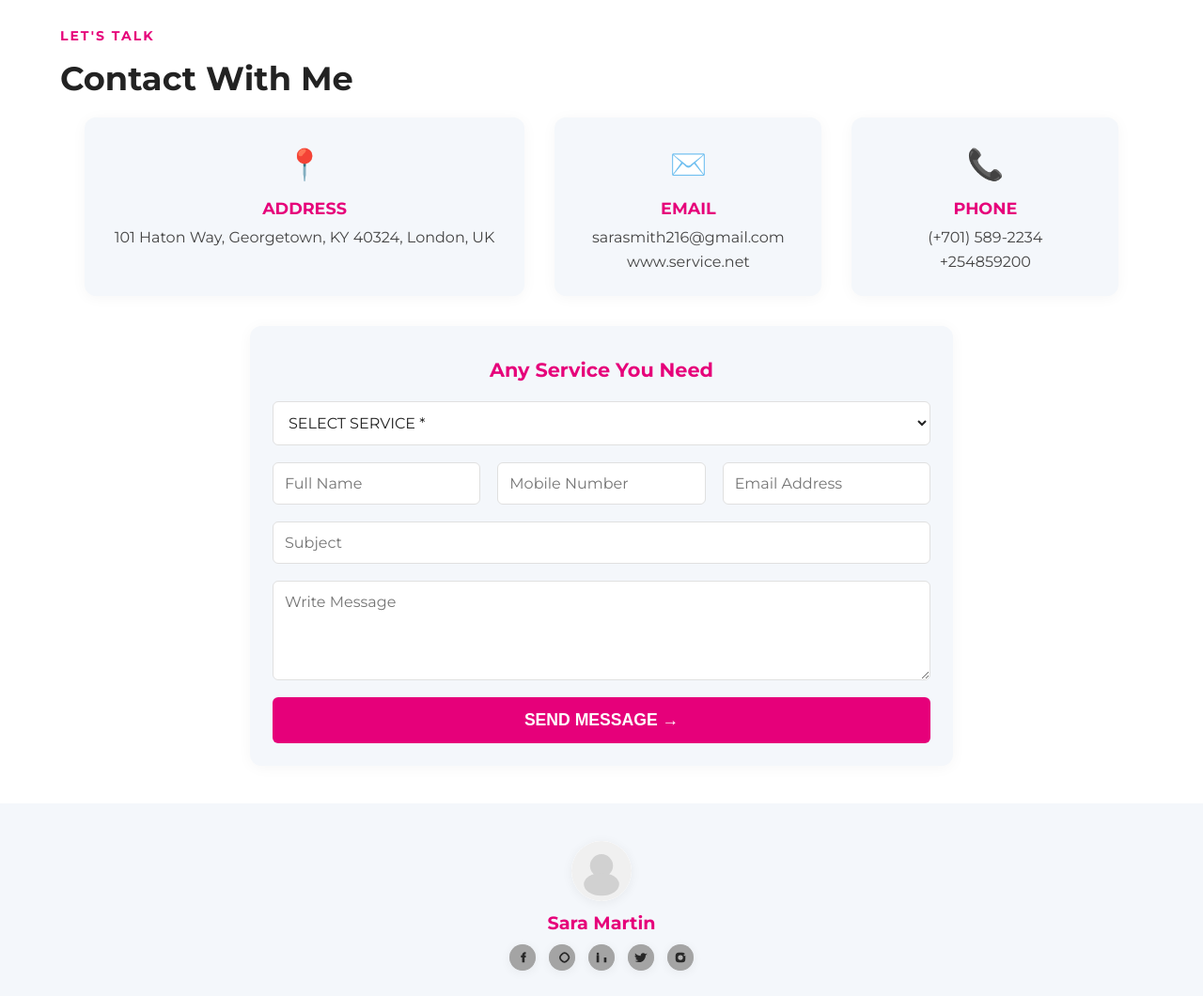
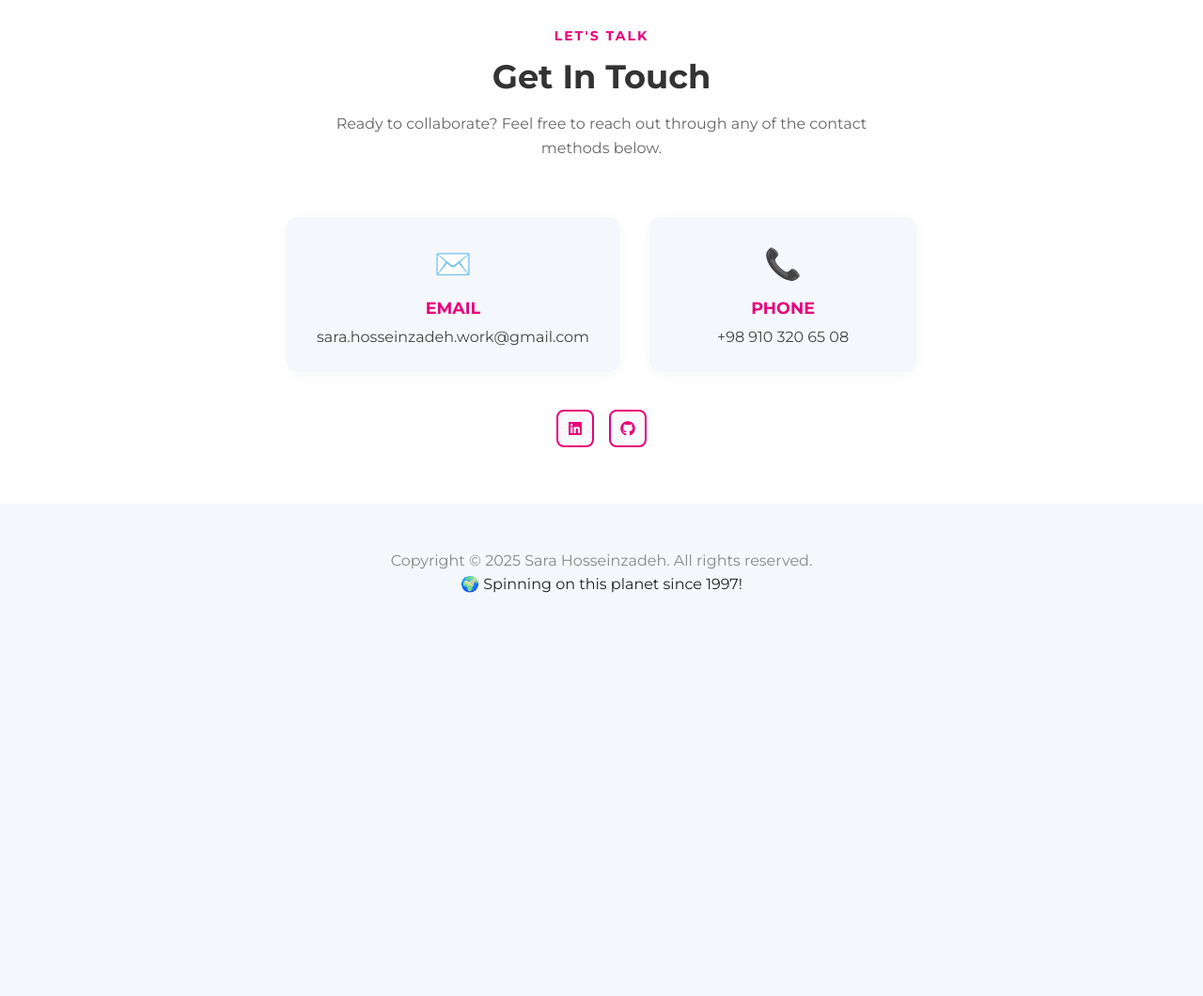
Before and after one commit to sara-hsz/sara-hsz.github.io, a plain HTML site: page index.html in a window 1280 px wide. Shown: the part 7540-8600 px from the top of the page at 94% size. After the commit the page ends 8191 px from the top, so only its background shows below. Drawn offline with Linux system fonts and the light colour scheme.

Commit message:
finilizing

```diff
--- a/css/style.css
+++ b/css/style.css
@@ -1132,6 +1132,39 @@ p {
   margin: 12px 0 18px 0;
   font-weight: 700;
 }
+
+.contact-header {
+  text-align: center;
+  margin-bottom: 60px;
+}
+
+.contact-header .section-label {
+  color: #e6007a;
+  font-size: 14px;
+  font-weight: 700;
+  letter-spacing: 2px;
+  text-transform: uppercase;
+  margin: 0;
+  display: block;
+  margin-bottom: 10px;
+}
+
+.contact-header h2 {
+  font-size: 2.2rem;
+  font-weight: 700;
+  color: #333;
+  margin-bottom: 16px;
+  line-height: 1.2;
+}
+
+.contact-header p {
+  font-size: 1rem;
+  color: #666;
+  max-width: 600px;
+  margin: 0 auto;
+  line-height: 1.6;
+}
+
 .contact-info-cards {
   display: flex;
   gap: 32px;
@@ -1164,6 +1197,47 @@ p {
 .contact-info-text {
   color: #444;
   font-size: 1rem;
+}
+
+.contact-info-text a {
+  color: #e6007a;
+  text-decoration: none;
+  transition: all 0.3s ease;
+}
+
+.contact-info-text a:hover {
+  color: #ff6b9d;
+  text-decoration: underline;
+}
+
+.social-links {
+  display: flex;
+  justify-content: center;
+  gap: 16px;
+  margin-top: 40px;
+  margin-bottom: 20px;
+}
+
+.social-link {
+  display: inline-flex;
+  align-items: center;
+  justify-content: center;
+  width: 36px;
+  height: 36px;
+  background: #f8f9fa;
+  border: 2px solid #e6007a;
+  border-radius: 8px;
+  color: #e6007a;
+  font-size: 16px;
+  text-decoration: none;
+  transition: all 0.3s ease;
+}
+
+.social-link:hover {
+  background: #e6007a;
+  color: white;
+  transform: translateY(-2px);
+  box-shadow: 0 4px 12px rgba(230, 0, 122, 0.3);
 }
 .contact-form-box {
   background: #f4f7fb;
--- a/index.html
+++ b/index.html
@@ -594,68 +594,43 @@
 
   <section class="contact" id="contact">
     <div class="container">
-      <span class="section-label">LET'S TALK</span>
-      <h2>Contact With Me</h2>
+      <div class="contact-header">
+        <span class="section-label">LET'S TALK</span>
+        <h2>Get In Touch</h2>
+        <p>Ready to collaborate? Feel free to reach out through any of the contact methods below.</p>
+      </div>
       <div class="contact-info-cards">
-        <div class="contact-info-card">
-          <div class="contact-info-icon">📍</div>
-          <div class="contact-info-title">ADDRESS</div>
-          <div class="contact-info-text">101 Haton Way, Georgetown, KY 40324, London, UK</div>
-        </div>
+
         <div class="contact-info-card">
           <div class="contact-info-icon">✉️</div>
           <div class="contact-info-title">EMAIL</div>
-          <div class="contact-info-text">sarasmith216@gmail.com<br>www.service.net</div>
+          <div class="contact-info-text">sara.hosseinzadeh.work@gmail.com</div>
         </div>
         <div class="contact-info-card">
           <div class="contact-info-icon">📞</div>
           <div class="contact-info-title">PHONE</div>
-          <div class="contact-info-text">(+701) 589-2234<br>+254859200</div>
+          <div class="contact-info-text">+98 910 320 65 08</div>
         </div>
       </div>
-      <div class="contact-form-box">
-        <h3>Any Service You Need</h3>
-        <form class="contact-form">
-          <div class="form-row">
-            <select name="service" required>
-              <option value="">SELECT SERVICE *</option>
-              <option value="design">Design</option>
-              <option value="development">Development</option>
-              <option value="branding">Branding</option>
-              <option value="consulting">Consulting</option>
-            </select>
-          </div>
-          <div class="form-row">
-            <input type="text" name="fullname" placeholder="Full Name" required>
-            <input type="text" name="mobile" placeholder="Mobile Number" required>
-            <input type="email" name="email" placeholder="Email Address" required>
-          </div>
-          <div class="form-row">
-            <input type="text" name="subject" placeholder="Subject" required>
-          </div>
-          <div class="form-row">
-            <textarea name="message" placeholder="Write Message" required></textarea>
-          </div>
-          <button type="submit" class="btn contact-send">SEND MESSAGE →</button>
-        </form>
+      <div class="social-links">
+        <a href="https://linkedin.com/in/sara-hosseinzadeh" target="_blank" class="social-link">
+          <i class="fab fa-linkedin"></i>
+        </a>
+        <a href="https://github.com/sara-hsz" target="_blank" class="social-link">
+          <i class="fab fa-github"></i>
+        </a>
       </div>
+
     </div>
   </section>
   <footer class="footer">
     <div class="container">
-      <div class="footer-profile">
-        <img src="images/placeholder-profile2.svg" alt="Sara Martin">
-        <div class="footer-name">Sara Martin</div>
-        <div class="footer-social-links">
-          <a href="#"><img src="images/fb.svg" alt="Facebook"></a>
-          <a href="#"><img src="images/wa.svg" alt="WhatsApp"></a>
-          <a href="#"><img src="images/in.svg" alt="LinkedIn"></a>
-          <a href="#"><img src="images/tw.svg" alt="Twitter"></a>
-          <a href="#"><img src="images/ig.svg" alt="Instagram"></a>
-        </div>
+
+      <div class="footer-copyright">
+        Copyright © 2025 Sara Hosseinzadeh. All rights reserved.
       </div>
-      <div class="footer-copyright">
-        Copyright © 2021 Ordain IT. All rights reserved.
+      <div class="footer-planet">
+        🌍 Spinning on this planet since 1997!
       </div>
     </div>
   </footer>
```
